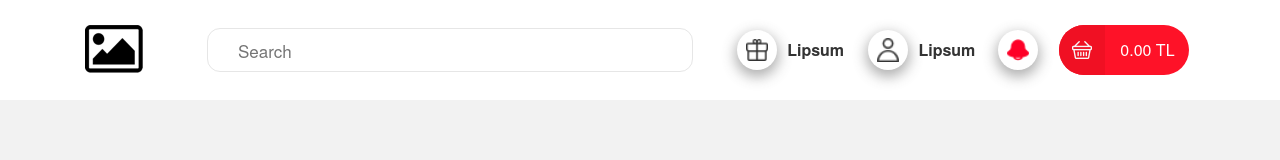
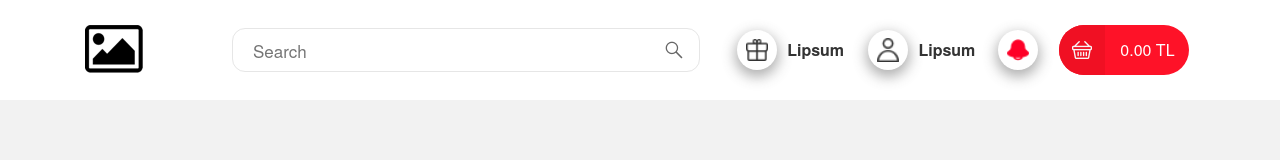
Before and after one commit to ozzkan-burak/fe-assignment, a React (Create React App) app: page / in a window 1280 px wide. Shown: the top 160 px of the page. Built offline with nearby package versions, Linux system fonts and the light colour scheme.

Commit message:
fix search

```diff
--- a/src/components/search-bar/index.tsx
+++ b/src/components/search-bar/index.tsx
@@ -1,9 +1,12 @@
-import { Fragment } from "react";
+import search from "../../assets/img/Search/Search.png"
 
 const SearchBar = () => {
   return (
     <div className="search-container">
-      <input className="search" type="text" placeholder="Search" />
+      <div className="search-wrapper">
+        <input className="search" type="text" placeholder="Search" />
+        <img className="search-icon" src={search} alt="search-icon" />
+      </div>
     </div>
   );
 };
--- a/src/style/components/_searchBar.scss
+++ b/src/style/components/_searchBar.scss
@@ -4,7 +4,7 @@
   border-radius:$border-radius;
   height: 44px;
   border: 1px solid $border-color;
-  text-indent: 2rem;
+  text-indent: 1rem;
   font-size: 1.7rem;
   font-family: 'HelveticaNeue', sans-serif;
   padding: 0 1rem;
@@ -14,3 +14,15 @@
   width: 100%;
   @include Display(flex, center, center);
 }
+.search-wrapper{
+  position: relative;
+  width: 100%;
+  @include Display(flex, flex-end);
+  padding-right: 2rem;
+}
+.search-icon{
+  position: absolute;
+  z-index: 10;
+  right: 37px;
+  top:13px;
+}
```
